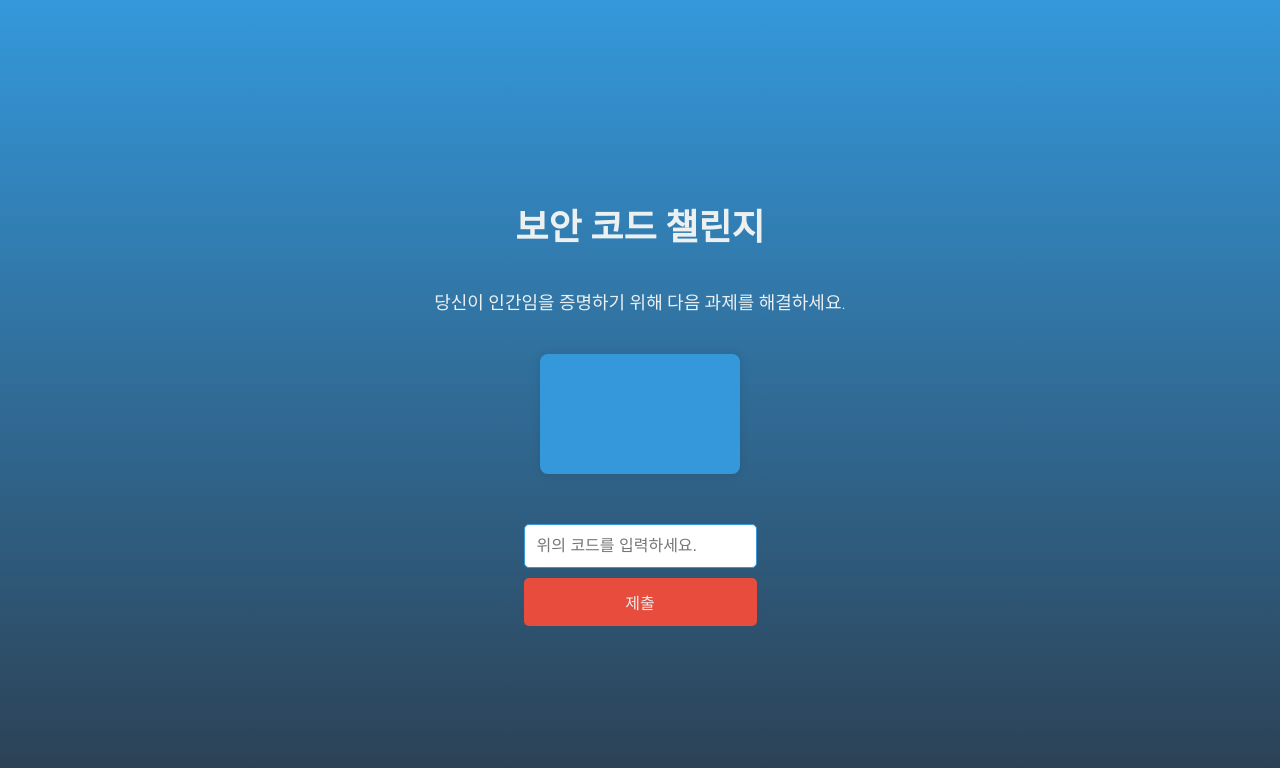
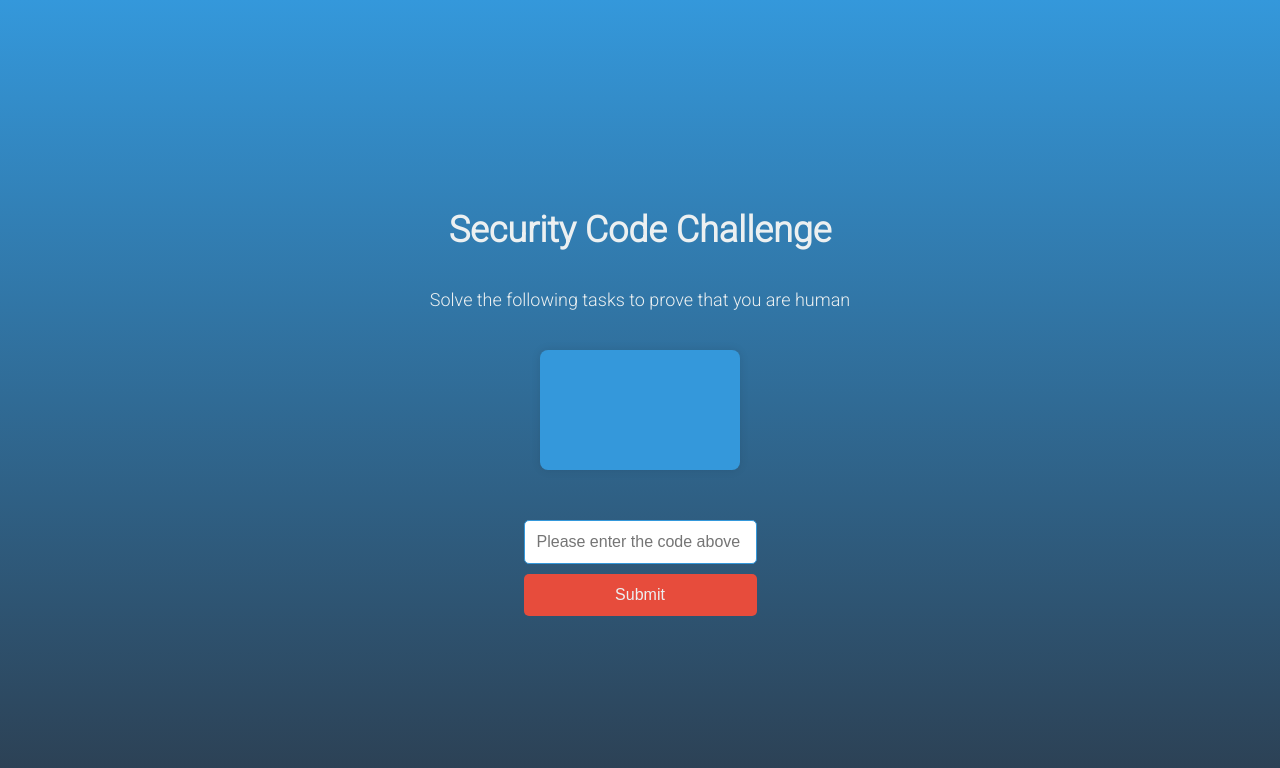
Before and after one commit to Gragam/yndx, a Flask app: template templates/captcha.html in a window 1280 px wide. Shown: the top 768 px of the page. Run offline with Flask 2, Linux system fonts and the light colour scheme; the template is opened without the code that fills it, so the values that code supplies are empty.

Commit message:
Update captcha.html

```diff
--- a/templates/captcha.html
+++ b/templates/captcha.html
@@ -3,7 +3,7 @@
 <head>
   <meta charset="UTF-8">
   <meta name="viewport" content="width=device-width, initial-scale=1.0">
-  <title>보안 코드 챌린지</title>
+<title>Secure Code Challenge</title>
   <link rel="stylesheet" href="https://fonts.googleapis.com/css2?family=Roboto:wght@300&display=swap">
   <style>
     body {
@@ -98,14 +98,14 @@
   </style>
 </head>
 <body>
-  <h1>보안 코드 챌린지</h1>
-  <p>당신이 인간임을 증명하기 위해 다음 과제를 해결하세요.</p>
+  <h1>Security Code Challenge</h1>
+  <p>Solve the following tasks to prove that you are human</p>
   <div id="captcha-container">{{ code }}</div>
   <form id="captcha-form" method="POST" action="{{ url_for('captcha') }}">
-    <input id="captcha-input" type="text" placeholder="위의 코드를 입력하세요." name="code" required>
+    <input id="captcha-input" type="text" placeholder="Please enter the code above" name="code" required>
     <input type="hidden" name="web" value="{{ request.args.get('web') }}">
     <br>
-    <button id="captcha-submit" type="submit">제출</button>
+    <button id="captcha-submit" type="submit">Submit</button>
   </form>
   <p id="captcha-message"></p>
   <script>
```
